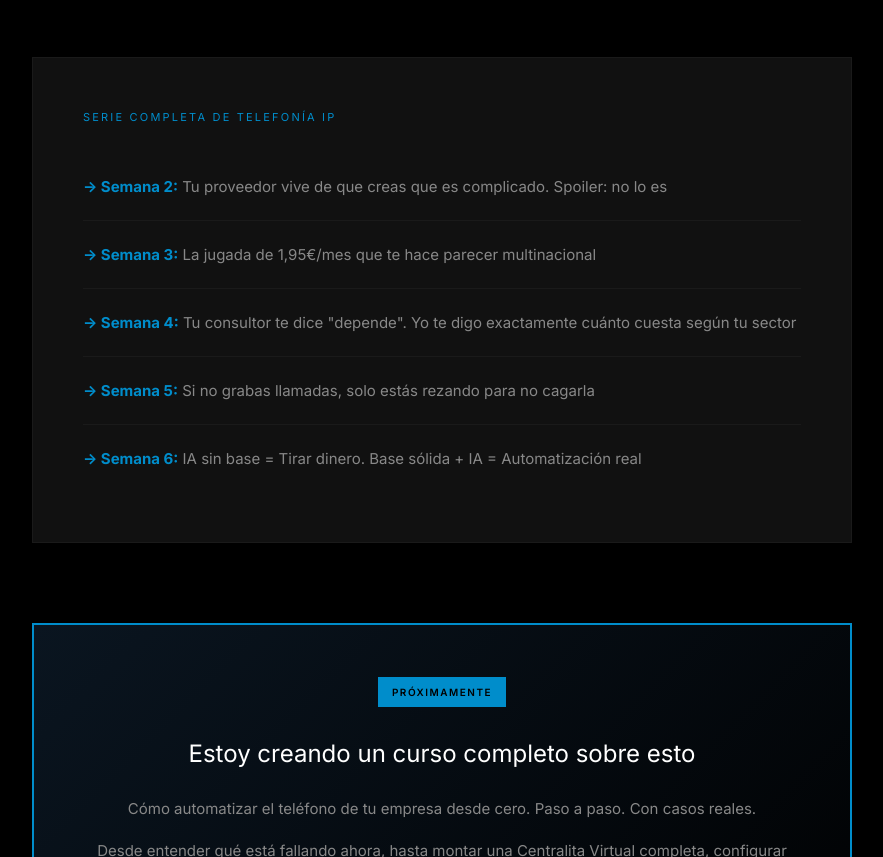
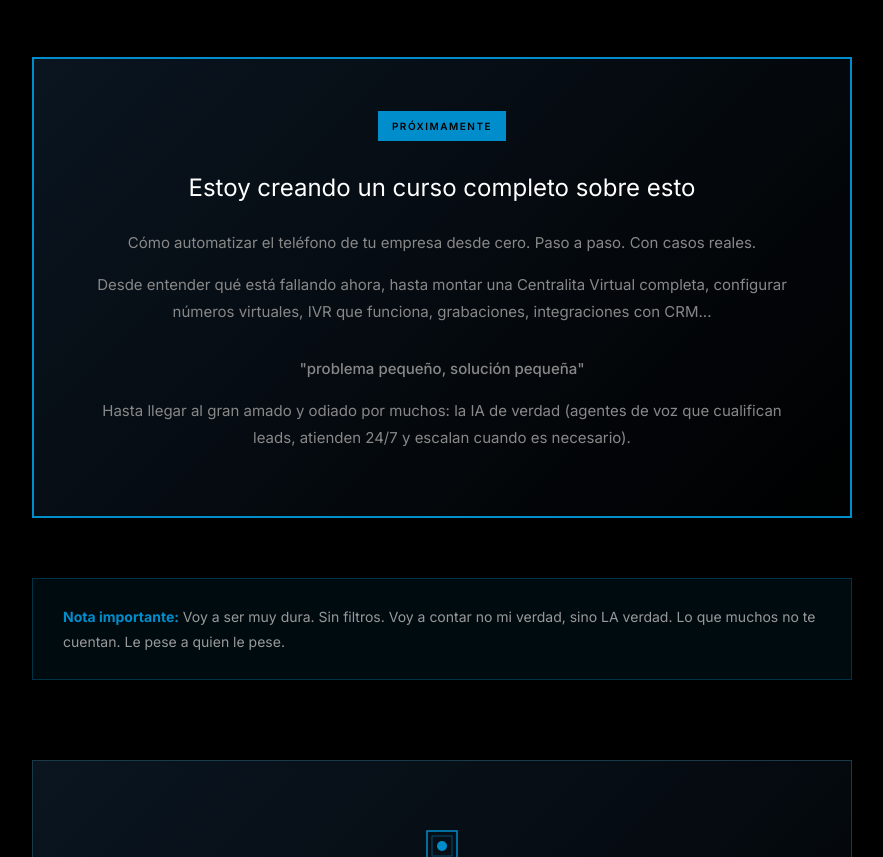
Before and after one commit to yosoyeliolive/miliperez-web, a plain HTML site: page tech/articulos/mides-todo-menos-lo-unico-que-cierra-ventas.html in a window 1280 px wide. Shown: the part 10050-10907 px from the top of the page, without its empty margins (198-1081 px from the left). Drawn offline with Linux system fonts and the light colour scheme.

Commit message:
mides-todo-menos-lo-unico-que-cierra-ventas.html

```diff
--- a/tech/articulos/mides-todo-menos-lo-unico-que-cierra-ventas.html
+++ b/tech/articulos/mides-todo-menos-lo-unico-que-cierra-ventas.html
@@ -1240,39 +1240,6 @@
                 Porque si inviertes miles de euros al mes en captar leads, pero no sabes cuántas llamadas se perdieron porque nadie cogió el teléfono, no tienes un problema de marketing. <strong>Tienes un problema de sistema.</strong>
             </div>
 
-            <!-- Próximos posts con enlaces -->
-            <nav class="proximos-posts" aria-label="Serie de artículos">
-                <div class="proximos-posts-titulo">Serie completa de Telefonía IP</div>
-                <ul class="proximos-posts-lista">
-                    <li>
-                        <a href="#">
-                            <strong>→ Semana 2:</strong> Tu proveedor vive de que creas que es complicado. Spoiler: no lo es
-                        </a>
-                    </li>
-                    <li>
-                        <a href="#">
-                            <strong>→ Semana 3:</strong> La jugada de 1,95€/mes que te hace parecer multinacional
-                        </a>
-                    </li>
-                    <li>
-                        <a href="#">
-                            <strong>→ Semana 4:</strong> Tu consultor te dice "depende". Yo te digo exactamente cuánto cuesta según tu sector
-                        </a>
-                    </li>
-                    <li>
-                        <a href="#">
-                            <strong>→ Semana 5:</strong> Si no grabas llamadas, solo estás rezando para no cagarla
-                        </a>
-                    </li>
-                    <li>
-                        <a href="#">
-                            <strong>→ Semana 6:</strong> IA sin base = Tirar dinero. Base sólida + IA = Automatización real
-                        </a>
-                    </li>
-                </ul>
-            </nav>
-        </section>
-
         <!-- CTA Curso -->
         <div class="cta-curso">
             <span class="cta-curso-badge">Próximamente</span>
```
